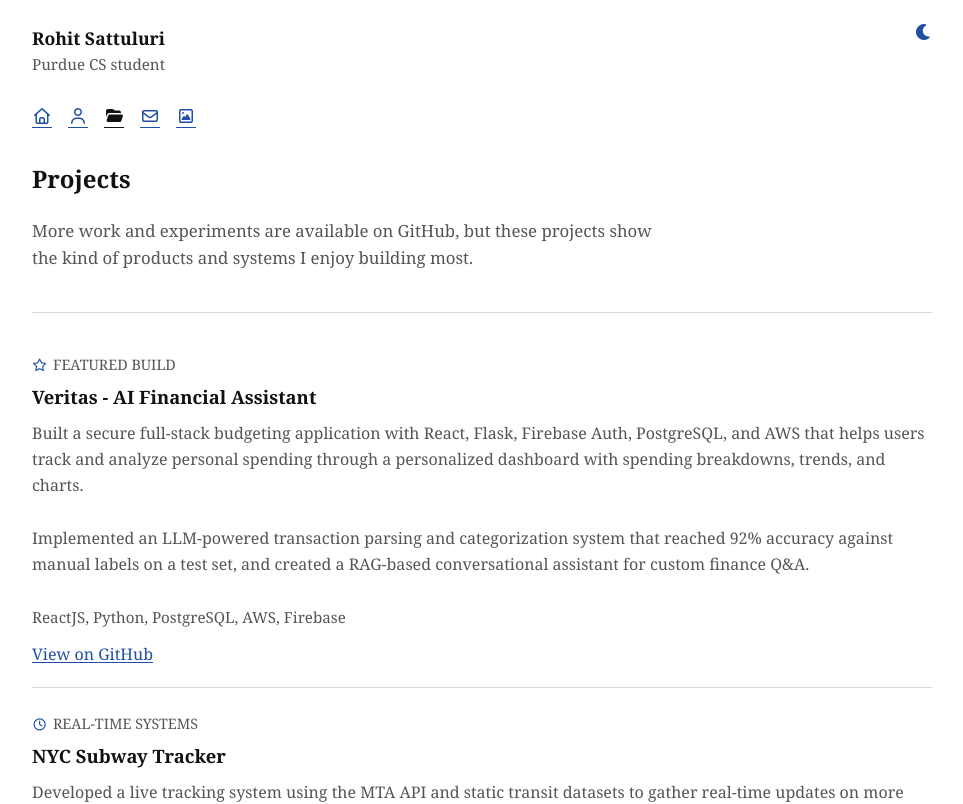
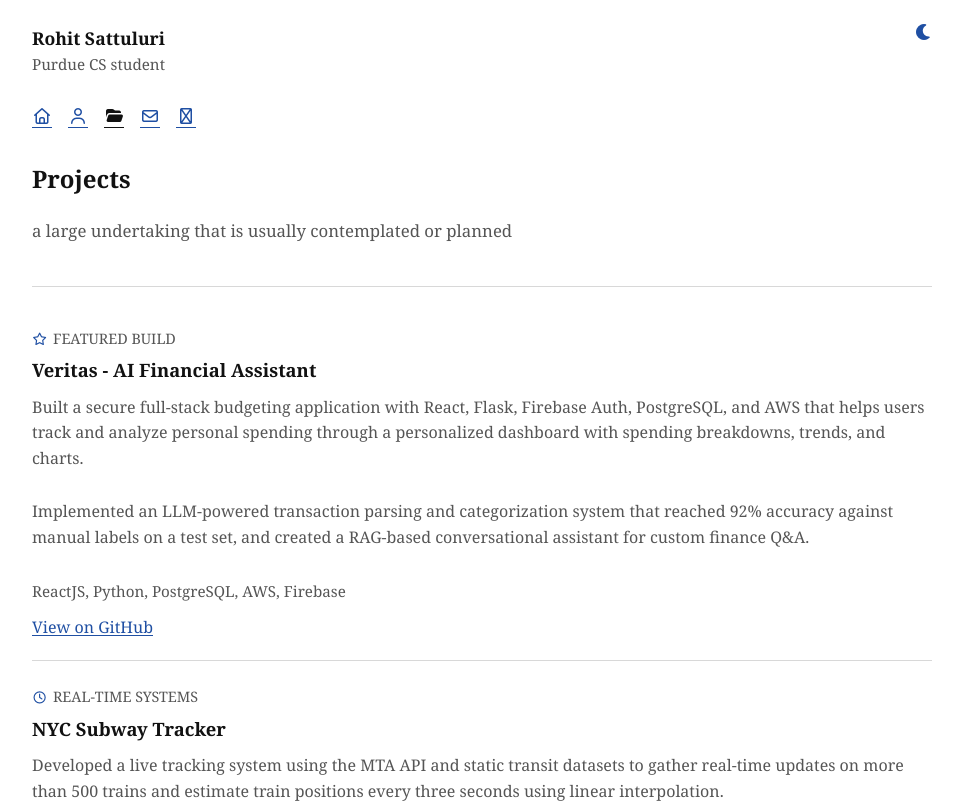
Before and after one commit to rohit2195-jpg/Portfolio_website, a React (Vite) app in the folder frontend/: page /#/projects in a window 1280 px wide. Shown: the top 804 px of the page, without its empty margins (158-1121 px from the left). Built offline with nearby package versions, Linux system fonts and the light colour scheme.

Commit message:
time feature

```diff
--- a/frontend/src/components/Header.jsx
+++ b/frontend/src/components/Header.jsx
@@ -29,8 +29,8 @@ const navItems = [
   {
     to: "/miscellaneous",
     label: "Miscellaneous",
-    regularIcon: "fa-regular fa-image",
-    solidIcon: "fa-solid fa-image",
+    regularIcon: "fa-regular fa-list",
+    solidIcon: "fa-solid fa-list",
   },
 ];
 
--- a/frontend/src/pages/AboutPage.jsx
+++ b/frontend/src/pages/AboutPage.jsx
@@ -4,12 +4,9 @@ export default function AboutPage() {
       <section className="page-intro page-intro-compact">
         <h2>About</h2>
 
-        <p className="page-lead">
-          My coursework includes Data Engineering in Python, Object-Oriented
-          Programming in Java, Programming in C, Great Issues in Computer Science,
-          Computer Architecture, Data Structures and Algorithms, Systems Programming,
-          and Information Systems.
-        </p>
+        <p className="page-lead"> A collection of facts regarding a specific entity </p>
+
+
       </section>
 
       <section className="stacked-sections">
@@ -36,6 +33,24 @@ export default function AboutPage() {
             </div>
           </div>
         </article>
+
+        <article className="section-card">
+          <p className="eyebrow">
+            <i className="fa-regular fa-lightbulb icon-inline" aria-hidden="true"></i>
+            CourseWork
+          </p>
+          <div className="definition-list">
+
+            <div className="definition-item">
+              <h2>Courses </h2>
+<p> Data Engineering in Python, Object-Oriented
+          Programming in Java, Programming in C, Great Issues in Computer Science,
+          Computer Architecture, Data Structures and Algorithms, Systems Programming,
+          and Information Systems. </p>
+            </div>
+          </div>
+        </article>
+
 
         <article className="section-card">
           <p className="eyebrow">
--- a/frontend/src/pages/ContactPage.jsx
+++ b/frontend/src/pages/ContactPage.jsx
@@ -5,7 +5,7 @@ export default function ContactPage() {
     <section className="contact-card">
       <h2>Contact</h2>
       <p className="page-lead">
-        The best way to reach me is by email. Thanks for reaching out!
+        An establishing of communication with someone.
       </p>
 
       <div className="contact-links">
--- a/frontend/src/pages/Miscellaneous.jsx
+++ b/frontend/src/pages/Miscellaneous.jsx
@@ -6,7 +6,7 @@ export default function Miscellaneous() {
       <section className="page-intro page-intro-compact">
         <h2>Miscellaneous</h2>
         <p className="page-lead">
-          A collection of things that do not fit anywhere else.
+          a collection of things that do not fit anywhere else.
         </p>
       </section>
 
--- a/frontend/src/pages/ProjectsPage.jsx
+++ b/frontend/src/pages/ProjectsPage.jsx
@@ -72,9 +72,8 @@ export default function ProjectsPage() {
         <h2>Projects</h2>
 
         <p className="page-lead">
-          More work and experiments are available on GitHub, but these projects show
-          the kind of products and systems I enjoy building most.
-        </p>
+         a large undertaking that is usually contemplated or planned
+         </p>
       </section>
 
       <section className="project-grid">
```
Also changed, not shown: 1 other file (tests, documents, lock files or other folders).
